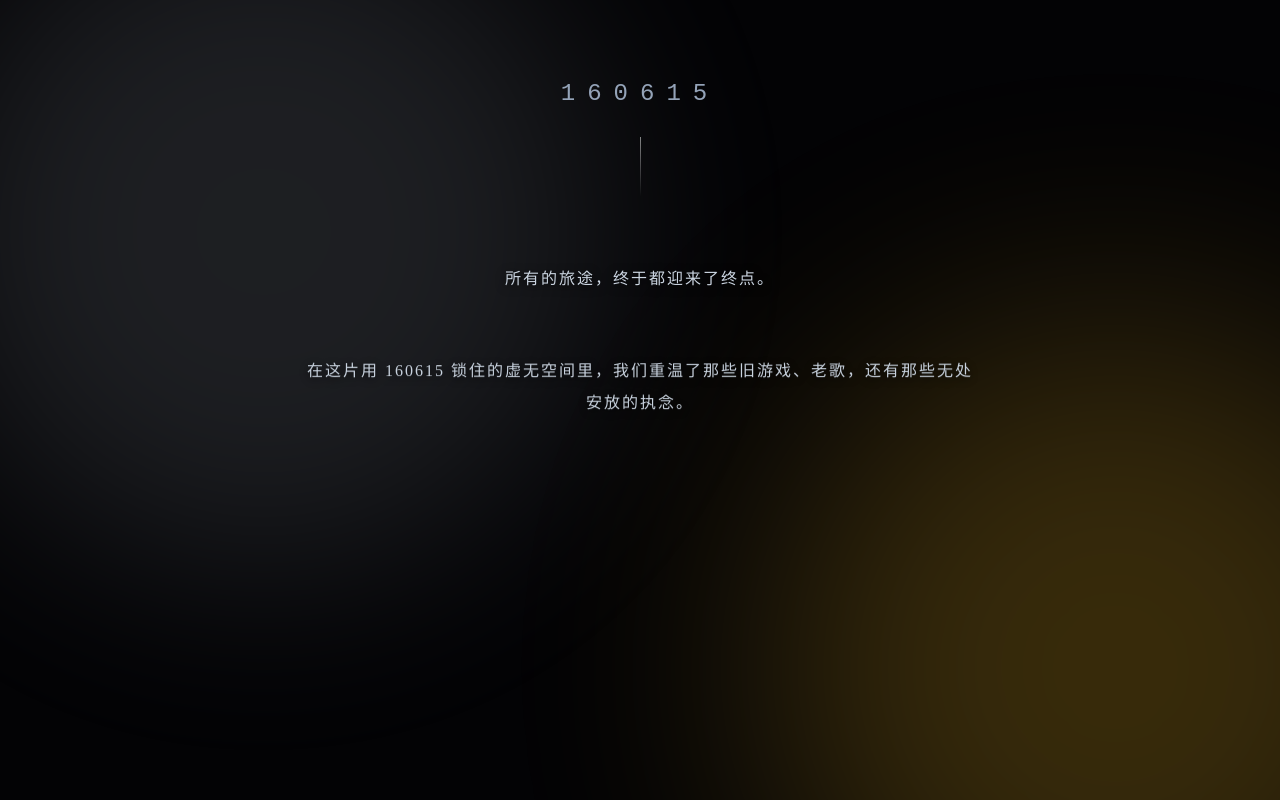
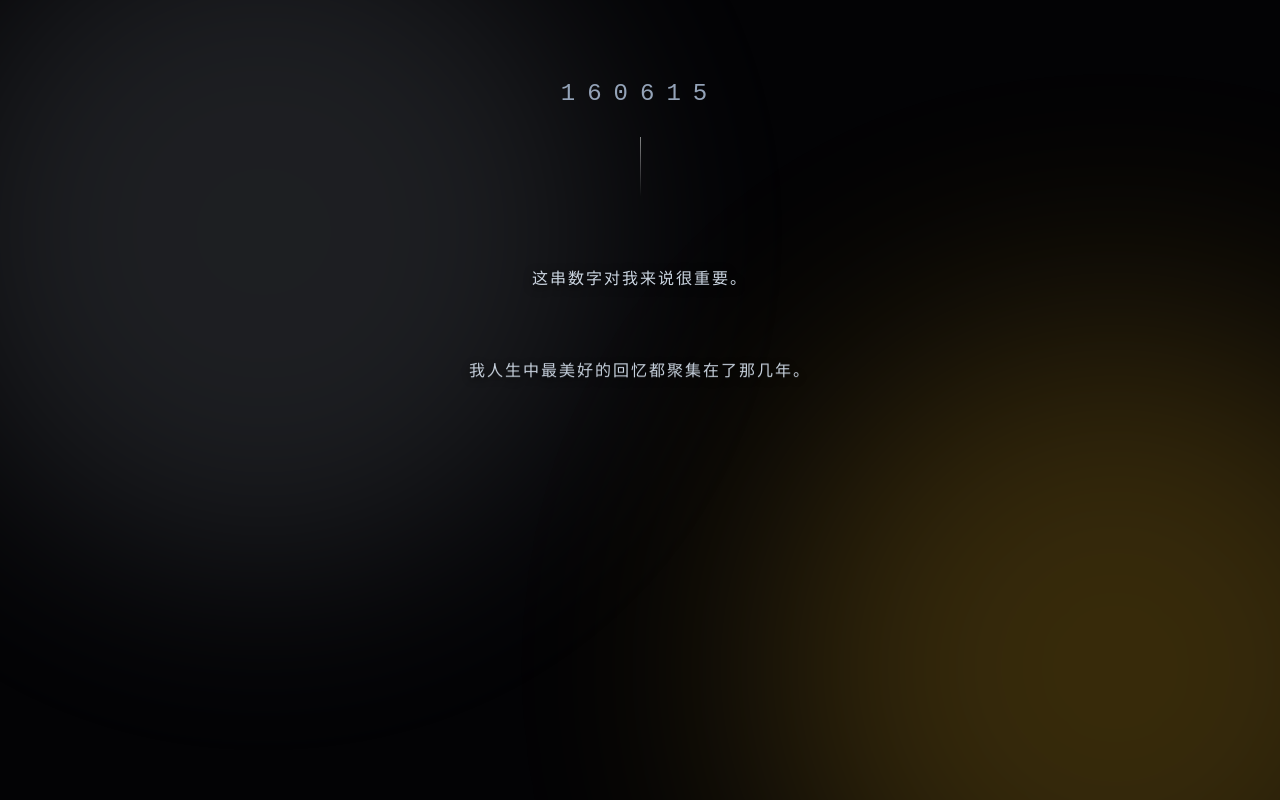
Before and after one commit to Tengsizhixue/OnlyOne, a Vue app in the folder aipartner_vue/: page /final in a window 1280 px wide. Built offline with nearby package versions, Linux system fonts and the light colour scheme.

Commit message:
初始雏形

```diff
--- a/aipartner_vue/src/components/ChatSidebar.vue
+++ b/aipartner_vue/src/components/ChatSidebar.vue
@@ -29,7 +29,8 @@
       <div class="list-title">神秘指引</div>
       <div class="quest-card glass-panel" @click="copyQuest" title="点击复制谜题内容">
         <p v-if="currentQuest" class="quest-text">{{ currentQuest.question }}</p>
-        <p v-else class="quest-text success">恭喜你所有谜题已解开！你居然看完了所有的废话😄，连我都做不到</p>
+        <p v-else class="quest-text success">恭喜你所有谜题已解开！你居然看完了这么多废话，连我都做不到😄。给你列出所有的代码吧，这些你都看过了
+          160610、180818、191001、240802、251027、260315、260410</p>
         <el-icon v-if="currentQuest" class="quest-copy-icon"><DocumentCopy /></el-icon>
       </div>
     </div>
--- a/aipartner_vue/src/views/LandingView.vue
+++ b/aipartner_vue/src/views/LandingView.vue
@@ -26,10 +26,10 @@
               <div class="icon-ring outer-ring"></div>
               <img src="https://api.dicebear.com/9.x/bottts-neutral/svg?seed=AI" alt="AI Logo" class="landing-img" />
             </div>
-            <h1 class="landing-title glitch-text" data-text="正在开发，未完成">正在开发，未完成</h1>
+            <h1 class="landing-title glitch-text" data-text="呆呆的非智能伙伴">呆呆的非智能伙伴</h1>
             <div class="sys-status">
               <span class="status-dot"></span>
-              <span>SYSTEM STATUS: ONLINE_</span>
+              <span>SYSTEM STATUS: ONLINE</span>
             </div>
           </div>
 
--- a/aipartner_vue/src/views/secrets/FinalView.vue
+++ b/aipartner_vue/src/views/secrets/FinalView.vue
@@ -28,13 +28,13 @@
         :style="{ animationDelay: `${2 + paragraphs.length * 1.6}s` }"
       >
         <div class="sys-log">
-          <span>> MEMORY_DUMP_COMPLETED...</span>
-          <span>> ALL_QUESTS_CLEARED...</span>
-          <span class="blinking-cursor">> GOODBYE, PLAYER. _</span>
+          <span>> UNSTABLE ENVIRONMENT DETECTED....</span>
+          <span>> SELF-PROTECTION MUST BE ENABLED....</span>
+          <span class="blinking-cursor">> SYSTEM DISCONNECTED.... _</span>
         </div>
 
         <button class="farewell-btn" @click="handleFarewell">
-          <span class="btn-text">断开连接</span>
+          <span class="btn-text">重启系统</span>
         </button>
       </div>
     </div>
@@ -50,15 +50,15 @@ const isTurningOff = ref(false)
 
 // 🌟 废话文案，串联之前提到的所有元素
 const paragraphs = [
-  "所有的旅途，终于都迎来了终点。",
-  "在这片用 160615 锁住的虚无空间里，我们重温了那些旧游戏、老歌，还有那些无处安放的执念。",
-  "可能你会觉得这些页面时而卡顿，时而粗糙，甚至不明白为什么要在聊天系统里塞下这么多隐秘的角落。",
-  "但我只是想找个地方，把这些可能再也不会被别人提及的记忆，好好地封存起来。",
-  "无论是《神之天平》的固执，还是《去月球》的释然，亦或是那个迟迟不回消息的李红宝...",
-  "它们不过是我在不同时间刻度上，留下的影子。",
-  "感谢你耐着性子，听这个残缺的系统把废话讲完。",
-  "接下来，这里没有新的谜题了，也没有未解的秘密了。",
-  "去现实里，寻找属于你的完美存档吧。"
+  "这串数字对我来说很重要。",
+  "我人生中最美好的回忆都聚集在了那几年。",
+  "最好的朋友在身边，最亲的人在眼前，周围的所有人都把我照顾的很好。",
+  "后面我也遇到了很多不错的人，但那样的环境我再也没见过。",
+  "也有可能是因为后来我变得冷漠与偏执，忽略了生活中的很多美好。",
+  "每个人都有自己的性格，可能是天生就有，可能是后天养成。",
+  "我天生就对很多事情记忆很深，高兴的事能让我很高兴...",
+  "活在过去并不是件好事，只不过我时常能想起。",
+  "至此你已经看完了所有的内容"
 ]
 
 const handleFarewell = () => {
```
